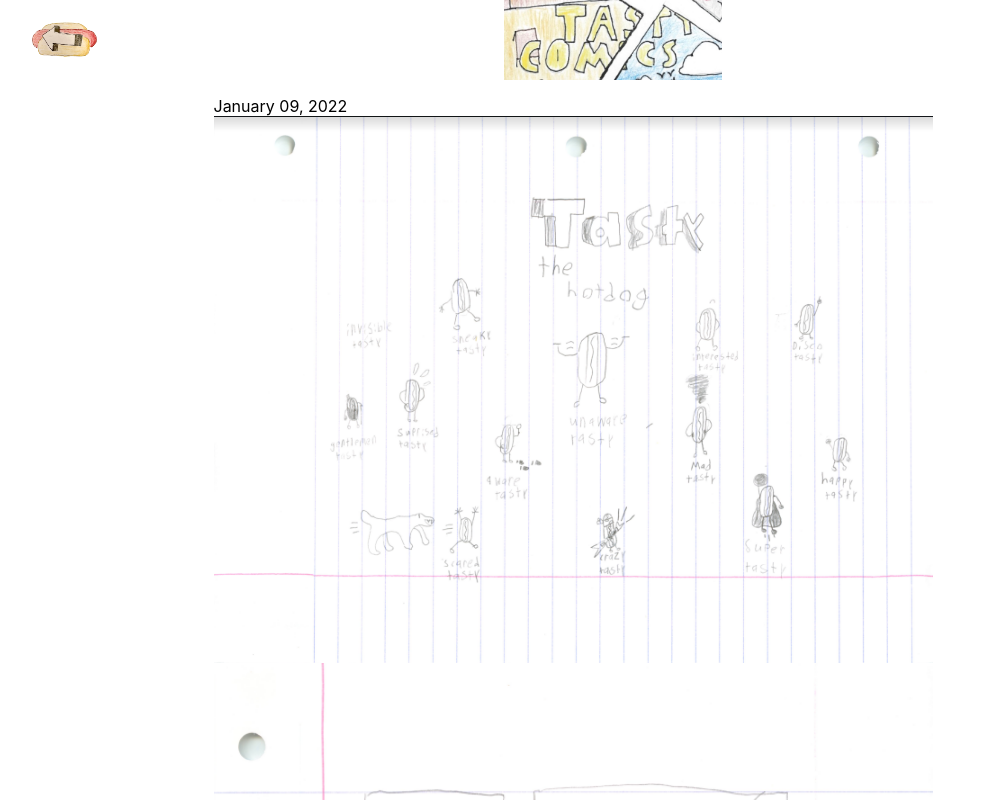
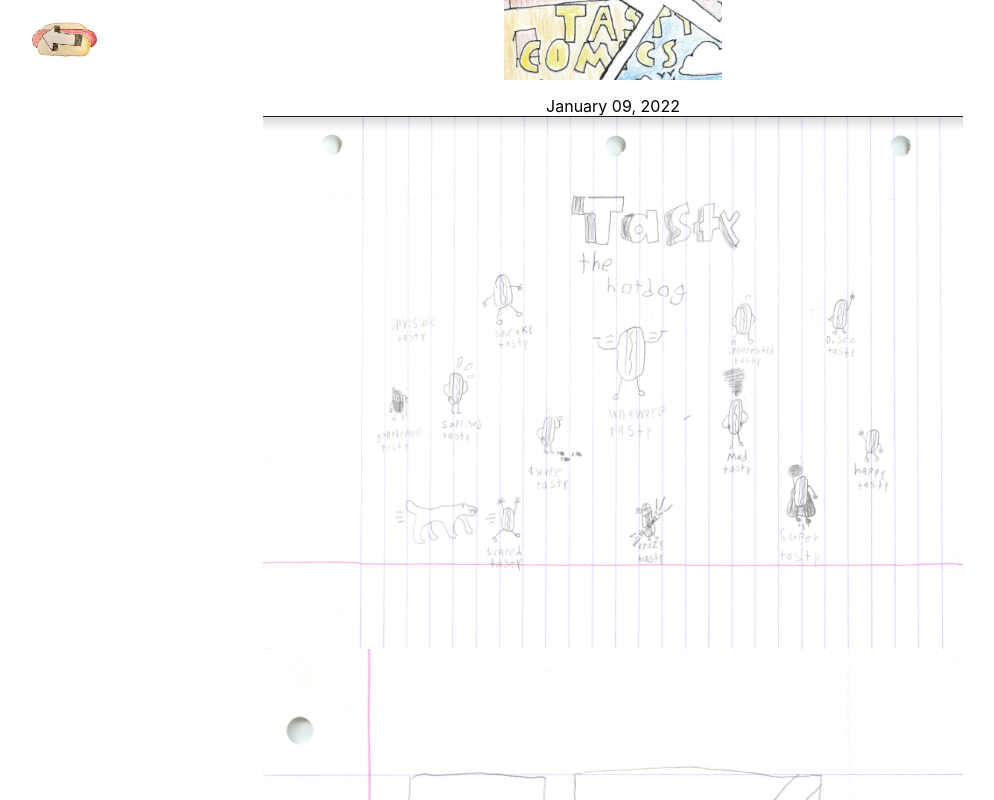
Before and after one commit to marla294/tasty-the-hotdog, a React (Create React App) app: page /comic/01092022 in a window 1280 px wide. Shown: the top 800 px of the page, without its empty margins (27-1021 px from the left). Built offline with nearby package versions, Linux system fonts and the light colour scheme.

Commit message:
Styling comic page

```diff
--- a/src/routes/comic.tsx
+++ b/src/routes/comic.tsx
@@ -46,12 +46,13 @@ const MonthMap = {
 
 const Container = styled.div`
   display: grid;
-  justify-content: center;
+  justify-items: center;
   align-content: center;
 `;
 
 const StyledComic = styled.img`
   width: 90%;
+  max-width: 700px;
   object-fit: cover;
 `;
 
```
